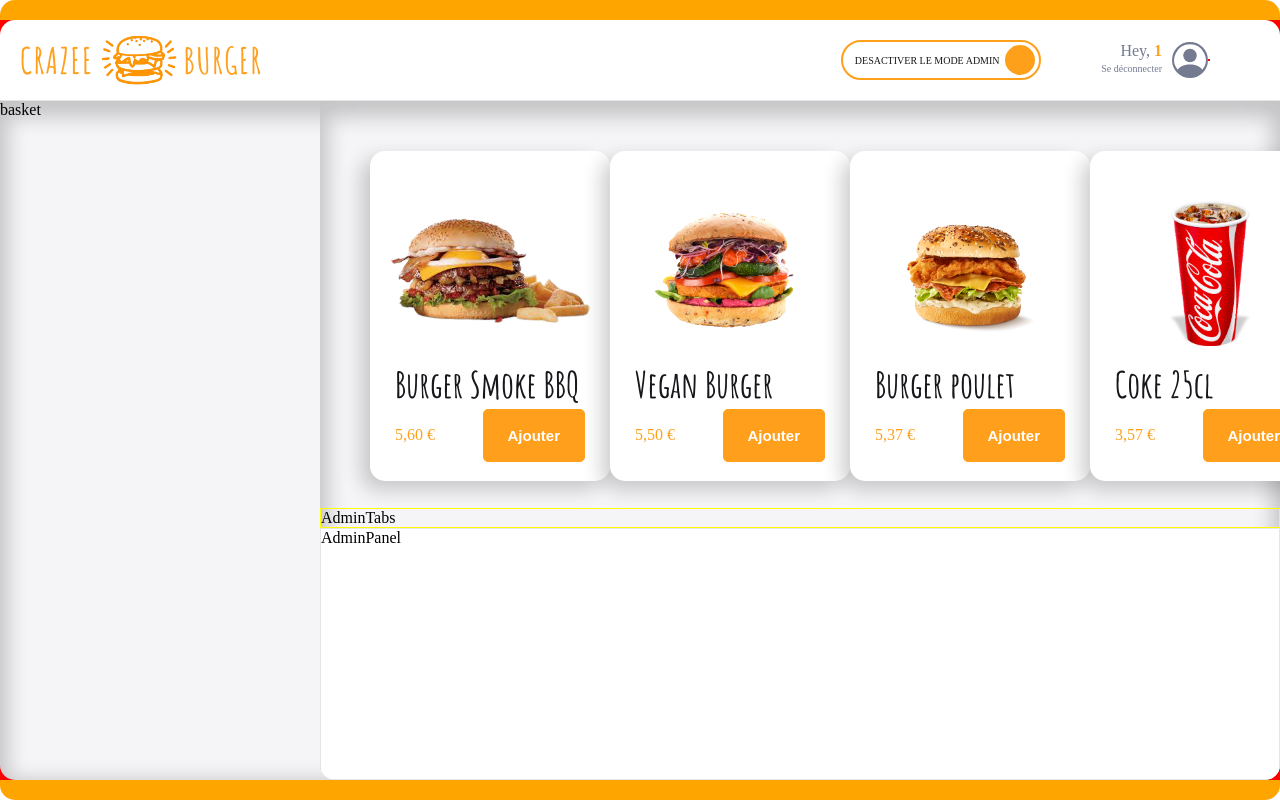
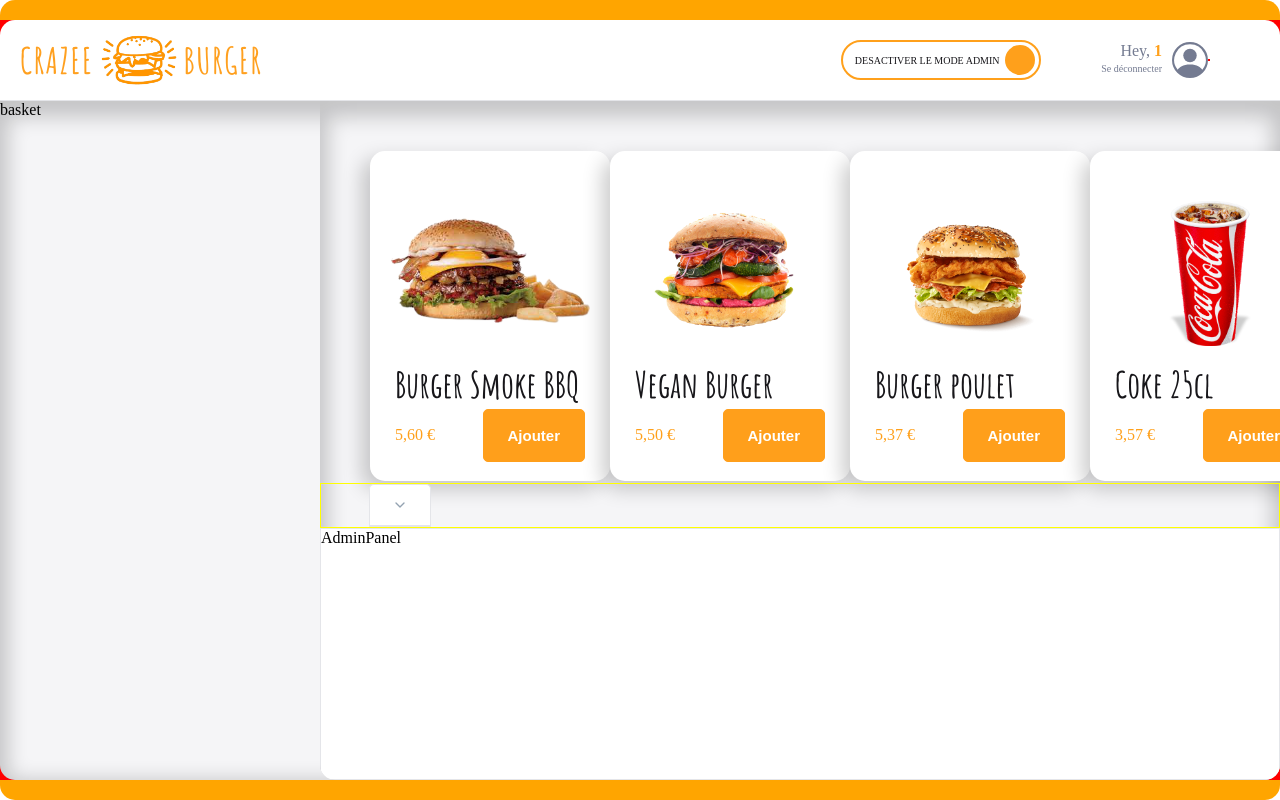
Before and after one commit to MebouoVanne/crazee-burger, a React (Create React App) app: page /orderpage/1 in a window 1280 px wide. Built offline with nearby package versions, Linux system fonts and the light colour scheme; grey boxes are pictures that could not be loaded.

Commit message:
✨ F07:Admin>adminTab

```diff
--- a/src/components/order/Main/Admin/AdminTabs.js
+++ b/src/components/order/Main/Admin/AdminTabs.js
@@ -1,10 +1,12 @@
 import React from 'react'
 import styled from 'styled-components';
+import Tabs from '../../../reusable-ui/Tabs';
+import {FiChevronDown} from "react-icons/fi"
 
 export default function AdminTabs() {
   return (
     <AdminTabsStyled>
-        AdminTabs
+        <Tabs Icon={<FiChevronDown/>}/>
     </AdminTabsStyled>
   )
 }
--- /dev/null
+++ b/src/components/reusable-ui/Tabs.js
@@ -0,0 +1,45 @@
+import React from 'react'
+import styled from 'styled-components';
+import { theme } from '../../theme';
+
+export default function Tabs({Icon}) {
+  return (
+    <AdminTabsStyled>
+        <div className='icon'>{Icon}</div>
+
+    </AdminTabsStyled>
+  )
+}
+
+const AdminTabsStyled = styled.button`
+  border: 1px solid blue;
+  height: 43px;
+  padding: 0 22px;
+
+  display: flex;
+  justify-content: center;
+  align-items: center;
+
+  position: relative;
+  left: 5%;
+
+  font-size:${theme.fonts.size.P0};
+  color: ${theme.colors.greySemiDark};
+
+  background: ${theme.colors.white};
+  border-width: 1px 1px 2px 1px;
+  border-style: solid;
+  border-color: ${theme.colors.greyLight};
+
+  border-radius: ${theme.borderRadius.round};
+  border-bottom-right-radius:0px;
+  border-bottom-left-radius: 0px;
+
+  :hover {
+    border-bottom:2px solid ${theme.colors.white};
+  }
+  .icon{
+    display: flex;
+  }
+
+`;
--- a/src/index.css
+++ b/src/index.css
@@ -1,4 +1,5 @@
 body {
+  box-sizing: border-box;
   margin: 0;
   font-family: -apple-system, BlinkMacSystemFont, 'Segoe UI', 'Roboto', 'Oxygen',
     'Ubuntu', 'Cantarell', 'Fira Sans', 'Droid Sans', 'Helvetica Neue',
```
